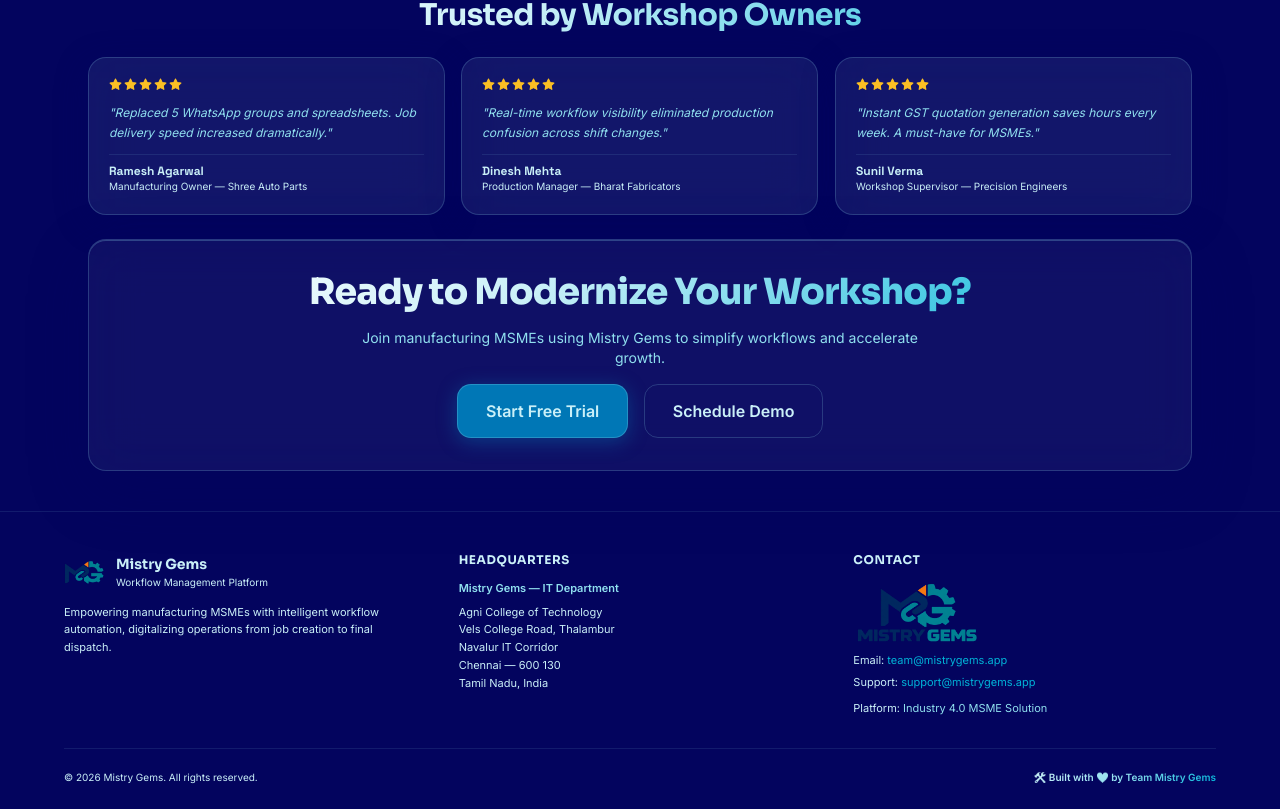
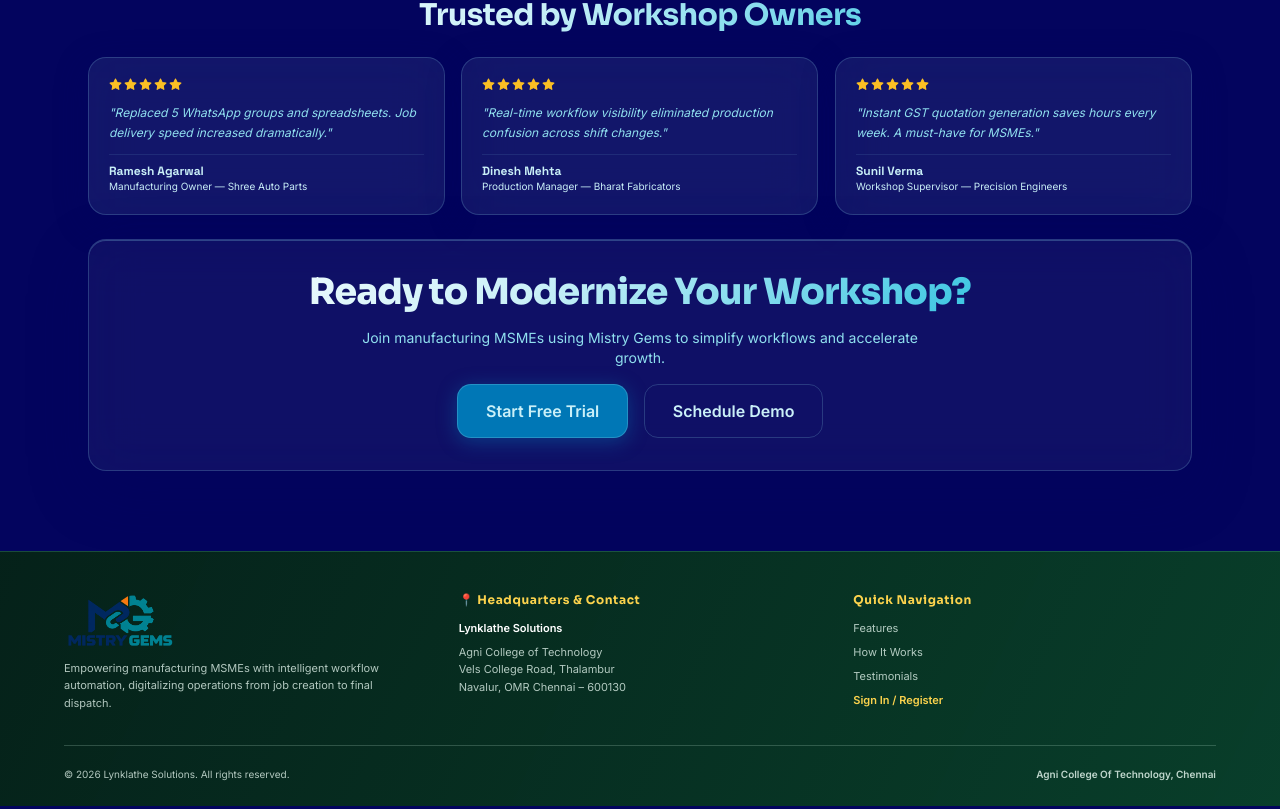
Before and after one commit to Saisidd05/Mistrygems_prototype, a React (Vite) app: page / in a window 1280 px wide. Shown: the part 1539-2348 px from the top of the page. Built offline with nearby package versions, Linux system fonts and the light colour scheme.

Commit message:
Redesign landing footer with company details

```diff
--- a/src/pages/Landing.tsx
+++ b/src/pages/Landing.tsx
@@ -197,7 +197,7 @@ export function Landing() {
       </section>
 
       {/* Footer */}
-      <footer className="border-t border-glass/10 pt-10 pb-6 px-6 text-xs text-glass-dim">
+      <footer className="mt-10 border-t border-emerald-300/20 bg-[linear-gradient(115deg,rgba(5,34,24,.98),rgba(9,66,39,.94))] pt-10 pb-6 px-6 text-xs text-emerald-50/75">
         <div className="max-w-6xl mx-auto">
 
           {/* 3-column grid */}
@@ -205,62 +205,39 @@ export function Landing() {
 
             {/* Brand */}
             <div className="space-y-3">
-              <div className="flex items-center gap-3">
-                <img src="/logo-icon.png" alt="Mistry Gems" className="w-10 h-10 object-contain" />
-                <div>
-                  <p className="font-bold text-highlight font-sora text-sm">Mistry Gems</p>
-                  <p className="text-[10px]">Workflow Management Platform</p>
-                </div>
-              </div>
+              <img src="/logo.png" alt="Mistry Gems" className="h-14 w-auto max-w-[190px] object-contain object-left" />
               <p className="leading-relaxed text-[11px] max-w-xs">
                 Empowering manufacturing MSMEs with intelligent workflow automation, digitalizing operations from job creation to final dispatch.
               </p>
             </div>
 
-            {/* Headquarters Address */}
+            {/* Headquarters & Contact */}
             <div className="space-y-2">
-              <h4 className="font-bold text-highlight font-sora text-xs uppercase tracking-wider mb-3">Headquarters</h4>
-              <p className="font-semibold text-glass text-[11px]">Mistry Gems — IT Department</p>
+              <h4 className="font-bold text-amber-300 font-sora text-xs tracking-wider mb-3">📍 Headquarters &amp; Contact</h4>
+              <p className="font-semibold text-white text-[11px]">Lynklathe Solutions</p>
               <p className="leading-relaxed text-[11px]">
                 Agni College of Technology<br />
                 Vels College Road, Thalambur<br />
-                Navalur IT Corridor<br />
-                Chennai — 600 130<br />
-                Tamil Nadu, India
+                Navalur, OMR Chennai – 600130
               </p>
             </div>
 
-            {/* Contact */}
+            {/* Quick Navigation */}
             <div className="space-y-2">
-              <h4 className="font-bold text-highlight font-sora text-xs uppercase tracking-wider mb-3">Contact</h4>
-              <img src="/logo.png" alt="Mistry Gems logo" className="h-16 w-auto object-contain object-left mb-3" />
-              <div className="space-y-1.5 text-[11px]">
-                <p>
-                  <span className="text-glass-dim">Email: </span>
-                  <a href="mailto:team@mistrygems.app" className="text-accent hover:text-highlight transition-colors">
-                    team@mistrygems.app
-                  </a>
-                </p>
-                <p>
-                  <span className="text-glass-dim">Support: </span>
-                  <a href="mailto:support@mistrygems.app" className="text-accent hover:text-highlight transition-colors">
-                    support@mistrygems.app
-                  </a>
-                </p>
-                <p className="pt-1">
-                  <span className="text-glass-dim">Platform: </span>
-                  <span className="text-glass">Industry 4.0 MSME Solution</span>
-                </p>
+              <h4 className="font-bold text-amber-300 font-sora text-xs tracking-wider mb-3">Quick Navigation</h4>
+              <div className="flex flex-col items-start gap-2 text-[11px]">
+                <a href="#features" className="hover:text-amber-200 transition-colors">Features</a>
+                <a href="#workflow" className="hover:text-amber-200 transition-colors">How It Works</a>
+                <a href="#testimonials" className="hover:text-amber-200 transition-colors">Testimonials</a>
+                <button type="button" onClick={() => navigate('/login')} className="font-semibold text-amber-300 hover:text-amber-200 transition-colors">Sign In / Register</button>
               </div>
             </div>
           </div>
 
           {/* Bottom Bar */}
-          <div className="border-t border-glass/10 pt-5 flex flex-col sm:flex-row items-center justify-between gap-2">
-            <p className="text-[10px]">© {new Date().getFullYear()} Mistry Gems. All rights reserved.</p>
-            <p className="text-[10px] gradient-text font-semibold">
-              🛠️ Built with ❤️ by Team Mistry Gems
-            </p>
+          <div className="border-t border-emerald-100/20 pt-5 flex flex-col sm:flex-row items-center justify-between gap-2">
+            <p className="text-[10px]">© {new Date().getFullYear()} Lynklathe Solutions. All rights reserved.</p>
+            <p className="text-[10px] font-semibold text-emerald-50/80">Agni College Of Technology, Chennai</p>
           </div>
 
         </div>
```
